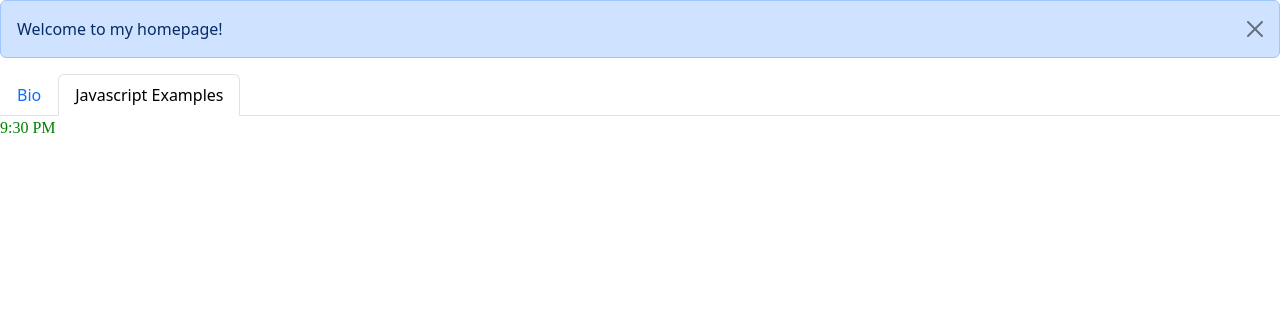
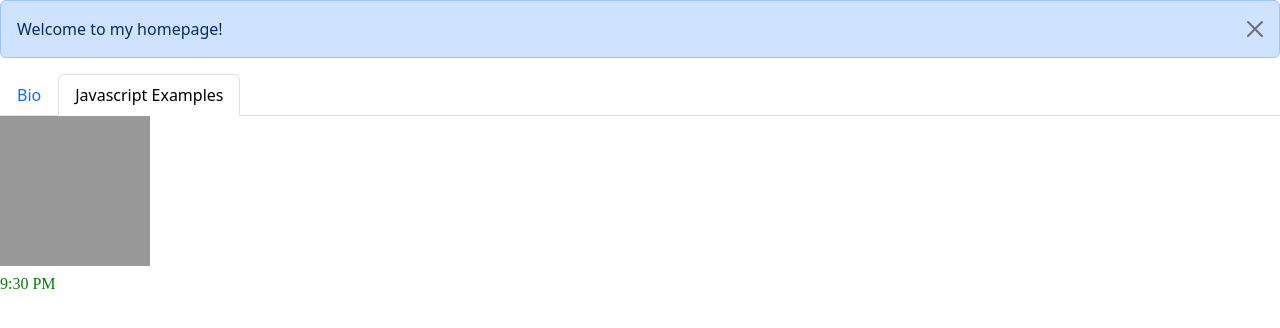
Before and after one commit to flanagnb/flanagnb.github.io, a React (Vite) app: page / in a window 1280 px wide. Both pictures are taken after a click on the tab "Javascript Examples". Shown: the top 328 px of the page. Built offline with nearby package versions, Linux system fonts and the light colour scheme; no server answers.

Commit message:
- Corrected div analog clock to a canvass element

```diff
--- a/src/JavascriptExamples.jsx
+++ b/src/JavascriptExamples.jsx
@@ -1,8 +1,9 @@
+
 export default function JavascriptExamples() {
   return (
     <>
       <div id="clocks">
-        <div id="analog-clock"></div>
+        <canvas id="analog-clock" width="150" height="150" style={{"background-color": "#999"}}></canvas>
         <div id="digital-clock" style={{"font-family": "monospaced", "color": "green"}}></div>
       </div>
       <div id="joke-container"></div>
```
